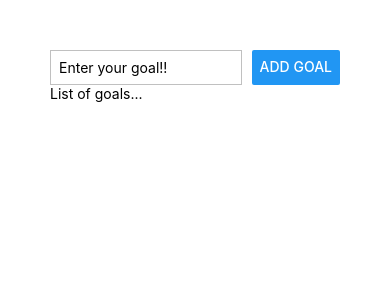
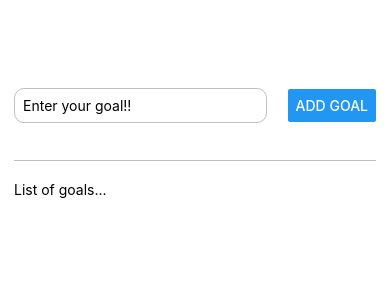
Before and after one commit to Jaseela99/reactnative-course, a React Native app: screen / in a window 390 px wide. Shown: the top 300 px of the page. Built offline with nearby package versions, Linux system fonts and the light colour scheme.

Commit message:
added flexbox

```diff
--- a/App.js
+++ b/App.js
@@ -16,18 +16,28 @@ export default function App() {
 
 const styles = StyleSheet.create({
   appContainer:{
-    padding:50
+    flex:1,
+    paddingTop:50,
+    paddingHorizontal:14
   },
   inputContainer:{
+    flex:1,
     flexDirection:"row",
-    justifyContent:"space-between"
+    justifyContent:"space-between",
+    alignItems:"center",
+    borderBottomWidth:1,
+    borderColor:"#c0c0c0"
   },
   input:{
   borderColor:"#c0c0c0",
   borderWidth:1,
-  width:'80%',
+  width:'70%',
   marginRight:10,
-  padding:8
+  padding:8,
+  borderRadius:10
   },
-  listContainer:{}
+  listContainer:{
+    flex:6,
+    marginTop:20
+  }
 });
```
